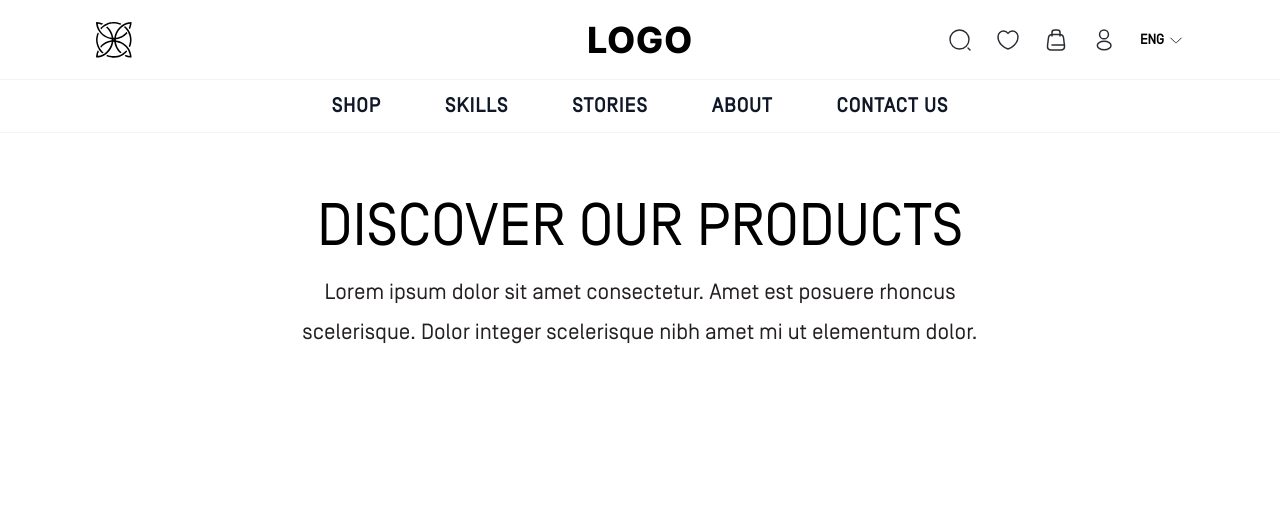
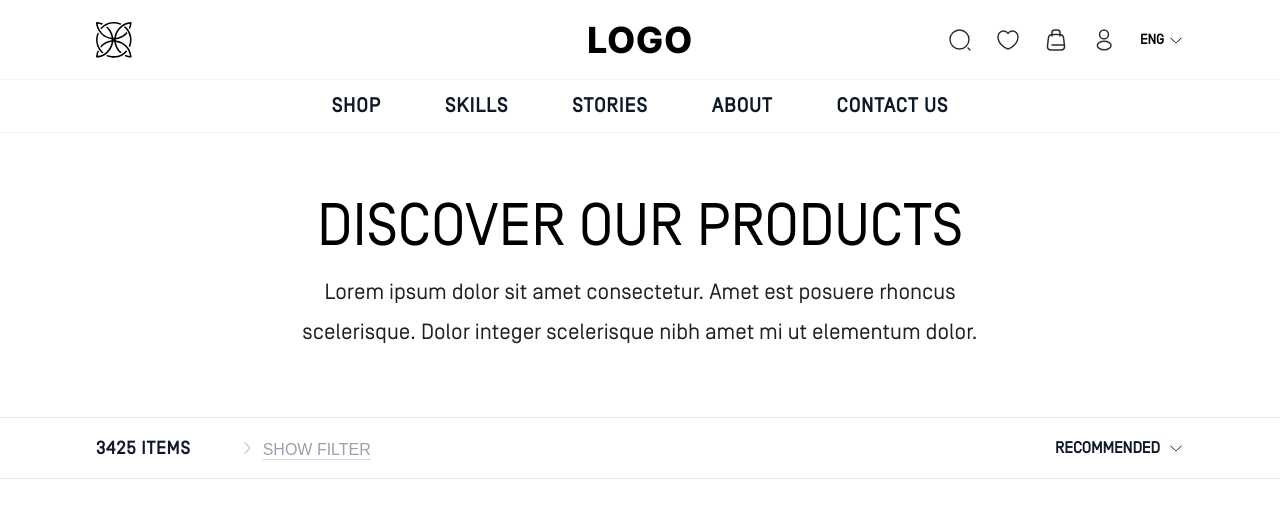
Before and after one commit to abhinm7/appscrip-task-abhin, a Next.js app: page / in a window 1280 px wide. Shown: the top 518 px of the page. Built offline with nearby package versions, Linux system fonts and the light colour scheme; a web font is replaced by a local one.

Commit message:
add control bar

```diff
--- /dev/null
+++ b/src/app/components/ControlBar.tsx
@@ -0,0 +1,55 @@
+import ArrowDown from "./icons/ArrowDown";
+
+interface ControlBarProps {
+    isSidebarOpen: boolean;
+    toggleSidebar: () => void;
+}
+
+export default function ControlBar({ isSidebarOpen, toggleSidebar }: ControlBarProps) {
+    return (
+        <div className="w-full px-4.25 lg:px-24 py-4 border-y border-gray-200 mb-8 bg-white">
+
+            {/* Desktop Layout */}
+            <div className="hidden lg:flex justify-between items-center w-full">
+                <div className="flex items-center gap-12">
+                    <span className="text-[18px] font-bold text-gray-900 tracking-wider">
+                        3425 ITEMS
+                    </span>
+                    <button
+                        onClick={toggleSidebar}
+                        className="flex items-center gap-2 text-[16px] text-gray-400 hover:text-gray-900 transition-colors"
+                    >
+                        <ArrowDown
+                            direction={!isSidebarOpen ? "left" : "right"}
+                            className="w-4 h-4 block"
+                        />
+                        <span className="underline mt-1 font-caslon decoration-gray-300 underline-offset-4">
+                            {isSidebarOpen ? 'HIDE FILTER' : 'SHOW FILTER'}
+                        </span>
+                    </button>
+                </div>
+
+                <button className="text-[16px] font-bold text-gray-900 flex items-center gap-2">
+                    RECOMMENDED <ArrowDown direction="down" />
+                </button>
+            </div>
+
+            {/* Small Screen Layout */}
+            <div className="flex lg:hidden w-full justify-between items-center text-[14px] font-bold">
+                <button
+                    onClick={toggleSidebar}
+                    className="font py-2 border-b border-transparent hover:border-black w-1/2 text-center text-gray-900"
+                >
+                    FILTERS
+                </button>
+
+                <span className="text-gray-300 mx-2 text-lg font-light">|</span>
+
+                <button className="py-2 w-1/2 text-center text-gray-900 flex justify-center items-center gap-2">
+                    RECOMMENDED <ArrowDown direction="down" />
+                </button>
+            </div>
+
+        </div>
+    );
+}
--- a/src/app/components/Header.tsx
+++ b/src/app/components/Header.tsx
@@ -40,7 +40,7 @@ export default function Header() {
             <ProfileIcon className="hidden lg:block w-6 h-6" />
 
             <span className="hidden lg:flex items-center gap-1 text-sm font-semibold cursor-pointer">
-              ENG <ArrowDown />
+              ENG <ArrowDown direction="down" />
             </span>
           </div>
 
--- a/src/app/components/icons/ArrowDown.tsx
+++ b/src/app/components/icons/ArrowDown.tsx
@@ -1,12 +1,41 @@
-import React from 'react'
+import React from "react"
 
-const ArrowDown = () => {
-    return (
-        <svg width="16" height="16" viewBox="0 0 16 16" fill="none" xmlns="http://www.w3.org/2000/svg">
-            <path d="M2.72125 5.9949L7.06792 10.3416C7.58125 10.8549 8.42125 10.8549 8.93458 10.3416L13.2813 5.9949" stroke="#292D32" strokeMiterlimit="10" strokeLinecap="round" strokeLinejoin="round" />
-        </svg>
+type ArrowDirection = "up" | "down" | "left" | "right"
 
-    )
+interface ArrowDownProps {
+  className?: string
+  direction?: ArrowDirection
+}
+
+const rotationMap: Record<ArrowDirection, string> = {
+  down: "rotate-0",
+  right: "rotate-90",
+  up: "rotate-180",
+  left: "-rotate-90",
+}
+
+const ArrowDown = ({
+  className = "w-4 h-4",
+  direction = "down",
+}: ArrowDownProps) => {
+
+  const rotationClass = rotationMap[direction]
+
+  return (
+    <svg
+      className={`${className} ${rotationClass}`}
+      viewBox="0 0 16 16"
+      fill="none"
+      xmlns="http://www.w3.org/2000/svg"
+    >
+      <path
+        d="M2.72125 5.9949L7.06792 10.3416C7.58125 10.8549 8.42125 10.8549 8.93458 10.3416L13.2813 5.9949"
+        stroke="currentColor"
+        strokeLinecap="round"
+        strokeLinejoin="round"
+      />
+    </svg>
+  )
 }
 
 export default ArrowDown
--- a/src/app/page.tsx
+++ b/src/app/page.tsx
@@ -1,3 +1,4 @@
+import ControlBar from "./components/ControlBar";
 import Header from "./components/Header";
 import Hero from "./components/Hero";
 
@@ -9,6 +10,7 @@ export default function Home() {
 
       <main>
         <Hero />
+        <ControlBar/>
 
       </main>
     </div>
```
